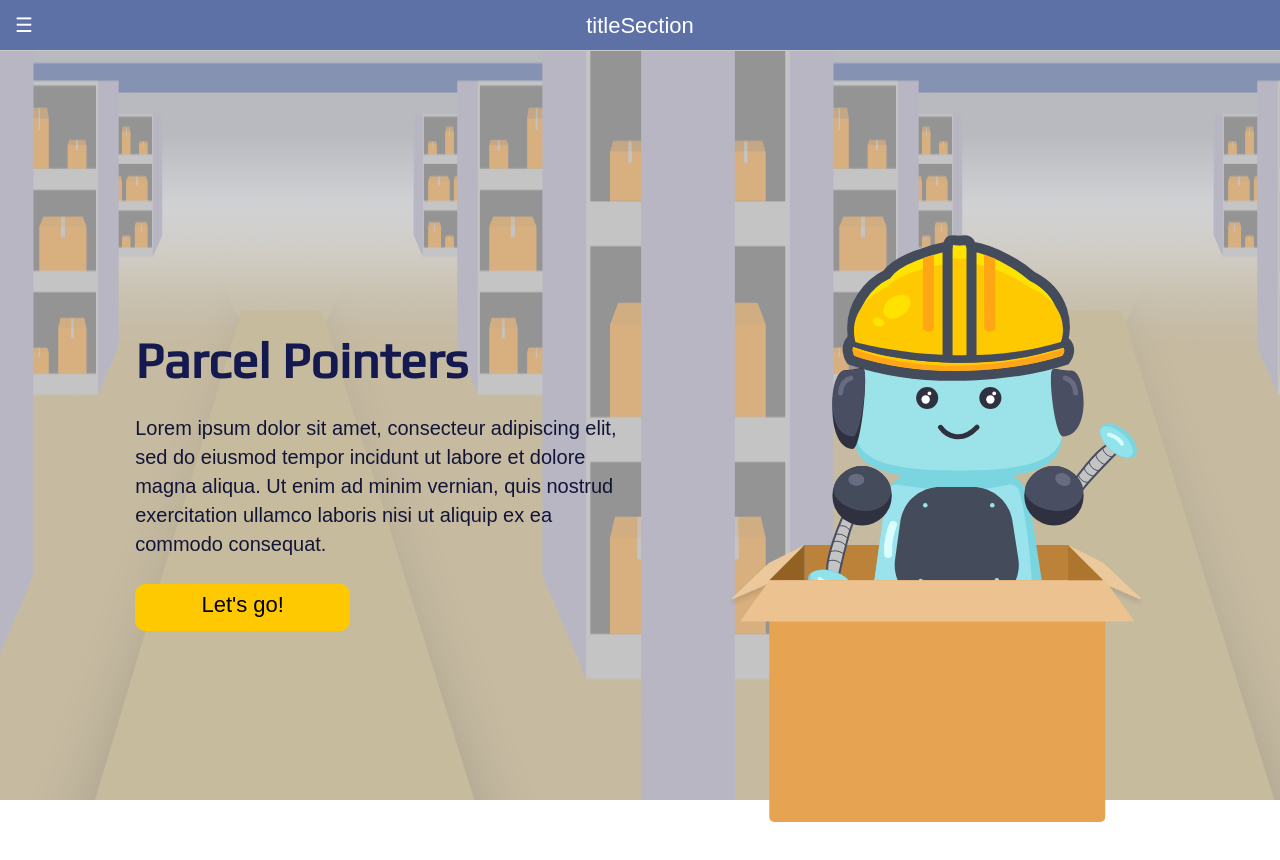
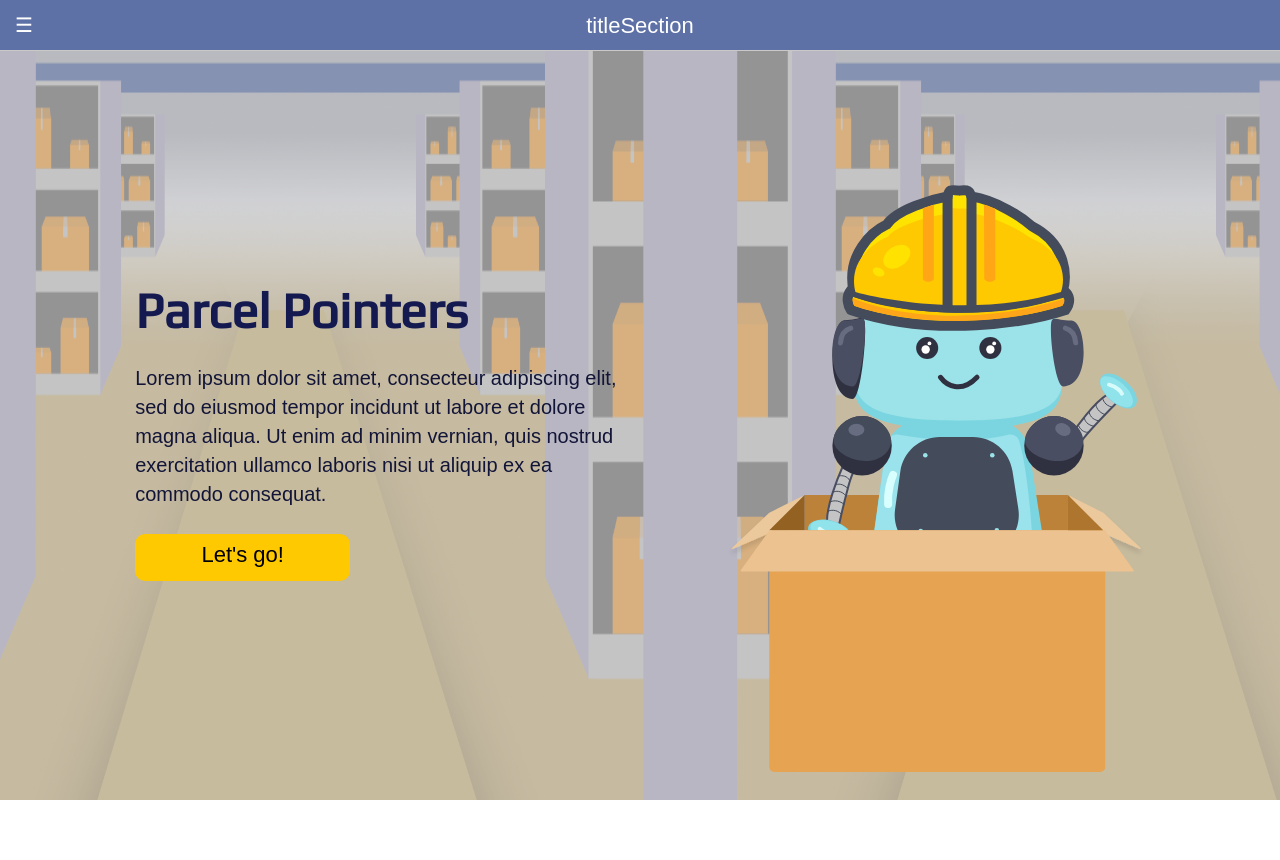
Before and after one commit to uclaacm/parcel-pointers, a React app: page / in a window 1280 px wide. Shown: the top 860 px of the page. After the commit the page ends 800 px from the top, so only its background shows below. Built offline with nearby package versions, Linux system fonts and the light colour scheme; a web font is replaced by a local one.

Commit message:
Fixed whitespace

```diff
--- a/src/pages/Home.tsx
+++ b/src/pages/Home.tsx
@@ -9,11 +9,10 @@ const Home: FC = () => {
   return (
     <div>
       <AppWrapper section={HeaderSections.TITLE_SECTION}>
-        <div id="container">
-          <div
-            id="background"
-            style={{ backgroundImage: `url(${LandingBackground})` }}
-          ></div>
+        <div
+          id="container"
+          style={{ backgroundImage: `url(${LandingBackground})` }}
+        >
           <div id="layout">
             <div id="col-1">
               <h1 id="title">Parcel Pointers</h1>
--- a/src/styles/Demo.scss
+++ b/src/styles/Demo.scss
@@ -11,8 +11,8 @@ $header-height: 8vh;
 //=======================================
 #layout {
   display: flex;
-  margin: $layout-htsize $layout-wsize $layout-hbsize $layout-wsize;
   min-height: calc(100vh - 2 * #{$layout-wsize});
+  padding: $layout-htsize $layout-wsize $layout-hbsize $layout-wsize;
 
   .header {
     font-size: $header-1;
--- a/src/styles/Home.scss
+++ b/src/styles/Home.scss
@@ -11,23 +11,17 @@ $header-height: 8vh;
 // Background
 //=======================================
 #container {
-  display: flex;
-  height: 100%;
-  overflow: hidden;
-  width: 100%;
-}
-
-#background {
   animation: scroll 500s linear infinite;
   background-position: 0 0;
   background-repeat: repeat;
   background-size: 100vh 100vw;
   display: flex;
-  height: 100vh;
+  height: 100%;
   left: 0;
+  overflow: hidden;
   position: absolute;
   top: 0;
-  width: 100vw;
+  width: 100%;
   z-index: 1;
 }
 
@@ -35,8 +29,8 @@ $header-height: 8vh;
 //=======================================
 #layout {
   display: flex;
-  // margin: $layout-htsize $layout-wsize $layout-hbsize $layout-wsize;
-  // min-height: calc(100vh - 2 * #{$layout-wsize});
+  min-height: calc(100vh - 2 * #{$layout-wsize});
+  padding: $layout-htsize $layout-wsize $layout-hbsize $layout-wsize;
   z-index: 2;
 }
 
```
